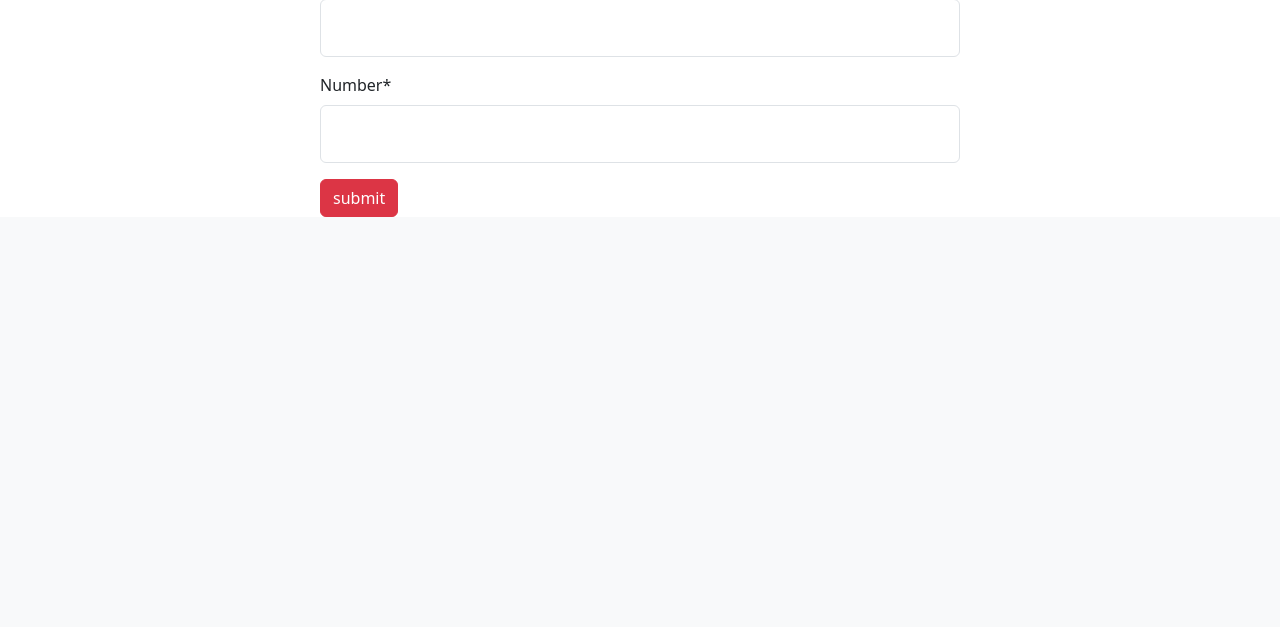
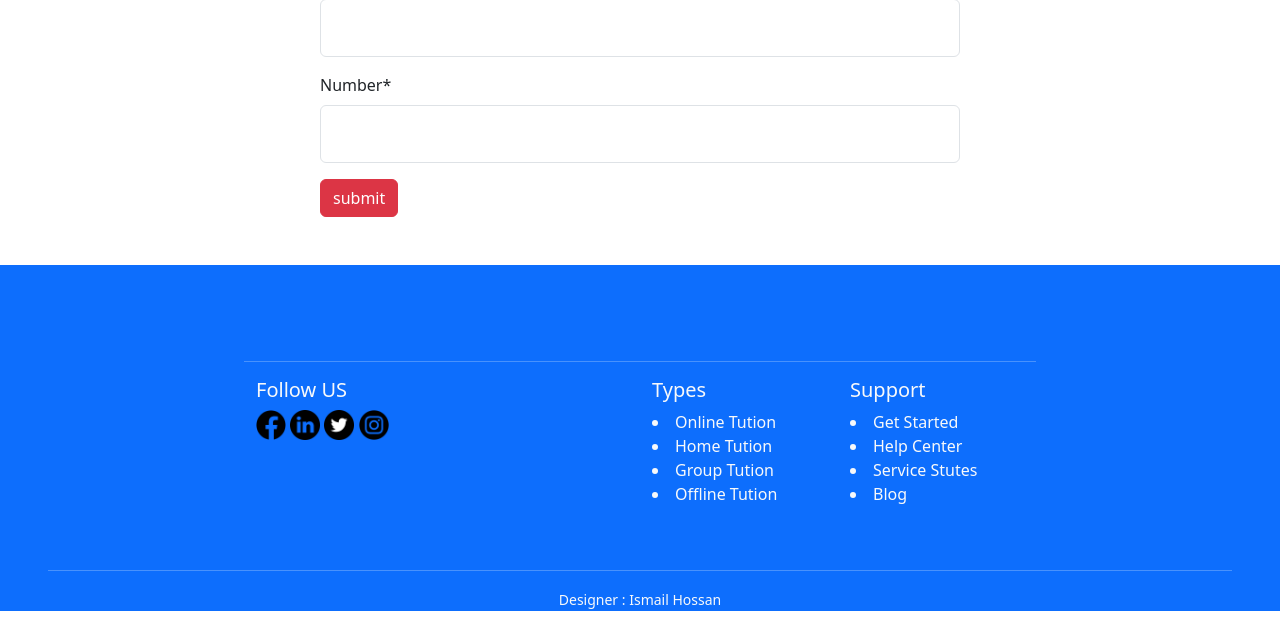
Before and after one commit to IsmailHossain38/Django-Final-exam, a Django app: page /accounts/register/ in a window 1280 px wide. Shown: the part 970-1597 px from the top of the page. Before the commit the page ends 1187 px from the top, so only its background shows below. Run offline with Django 5.2, Linux system fonts and the light colour scheme; some libraries are stand-ins or nearby versions.

Commit message:
bootstrap edit

```diff
--- a/accounts/templates/register.html
+++ b/accounts/templates/register.html
@@ -1,6 +1,6 @@
 {% extends "base.html" %}
 {% load crispy_forms_tags %}
-
+{% load static %}
 
 {%block content%}
 
@@ -11,4 +11,38 @@
     <button type="submit" class="btn btn-danger">submit</button>
   </form>
 </div>
+
+
+<footer class="pt-5 ps-5  pe-5  mt-5 bg-primary text-light">
+  <div class="container w-75 m-auto row p-5 ">
+    <hr>
+      <div class="col-md-6">
+          <h5>Follow US</h5>
+          <div class="icons">
+            <img class="icon" width="30px" src="{% static 'facebook.png'%}" alt="" />
+            <img class="icon" width="30px" src="{% static 'linkedin.png'%}" alt="" />
+            <img class="icon" width="30px" src="{% static 'twitter.png'%}" alt="" />
+            <img class="icon" width="30px" src="{% static 'instagram.png'%}" alt="" />
+          </div>
+      </div>
+      <div class="col-md-3">
+          <h5>Types</h5>
+          <li class="footer-li">Online Tution</li>
+          <li class="footer-li">Home Tution</li>
+          <li class="footer-li">Group Tution</li>
+          <li class="footer-li">Offline Tution</li>
+      </div>
+      <div class="col-md-3">
+          <h5>Support</h5>
+          <li class="footer-li">Get Started</li>
+          <li class="footer-li">Help Center</li>
+          <li class="footer-li">Service Stutes</li>
+          <li class="footer-li">Blog</li>
+      </div>
+  </div>
+  <hr />
+  <p class="text-center mt-3">
+      <small>Designer : Ismail Hossan</small>
+  </p>
+</footer>
 {% endblock %}
--- a/static/style.css
+++ b/static/style.css
@@ -7,10 +7,11 @@ body {
     background-color: rgba(255, 255, 255, 0.8);
 }
 
-footer {
+
+/* footer {
     padding: 50px;
     background: linear-gradient(66deg, #01bce6 -5.25%, #439FA5 46.76%, #4C7D8C 98.77%);
     ;
     color: white;
     margin-top: 50px;
-}
+} */
--- a/templates/home.html
+++ b/templates/home.html
@@ -107,7 +107,7 @@
 </div>
 
 
-<footer class="p-5">
+<footer class="p-5 mt-5 bg-primary text-light">
   <div class="container w-75 m-auto row p-5 ">
     <hr>
       <div class="col-md-6">
@@ -136,7 +136,7 @@
   </div>
   <hr />
   <p class="text-center mt-3">
-      <small>Designer : Isamil Hossan</small>
+      <small>Designer : Ismail Hossan</small>
   </p>
 </footer>
 
```
Also changed, not shown: accounts/templates/profile.html (+2 -5 lines), tution/templates/tutor_detail/details.html (+3 -6 lines), db.sqlite3.
